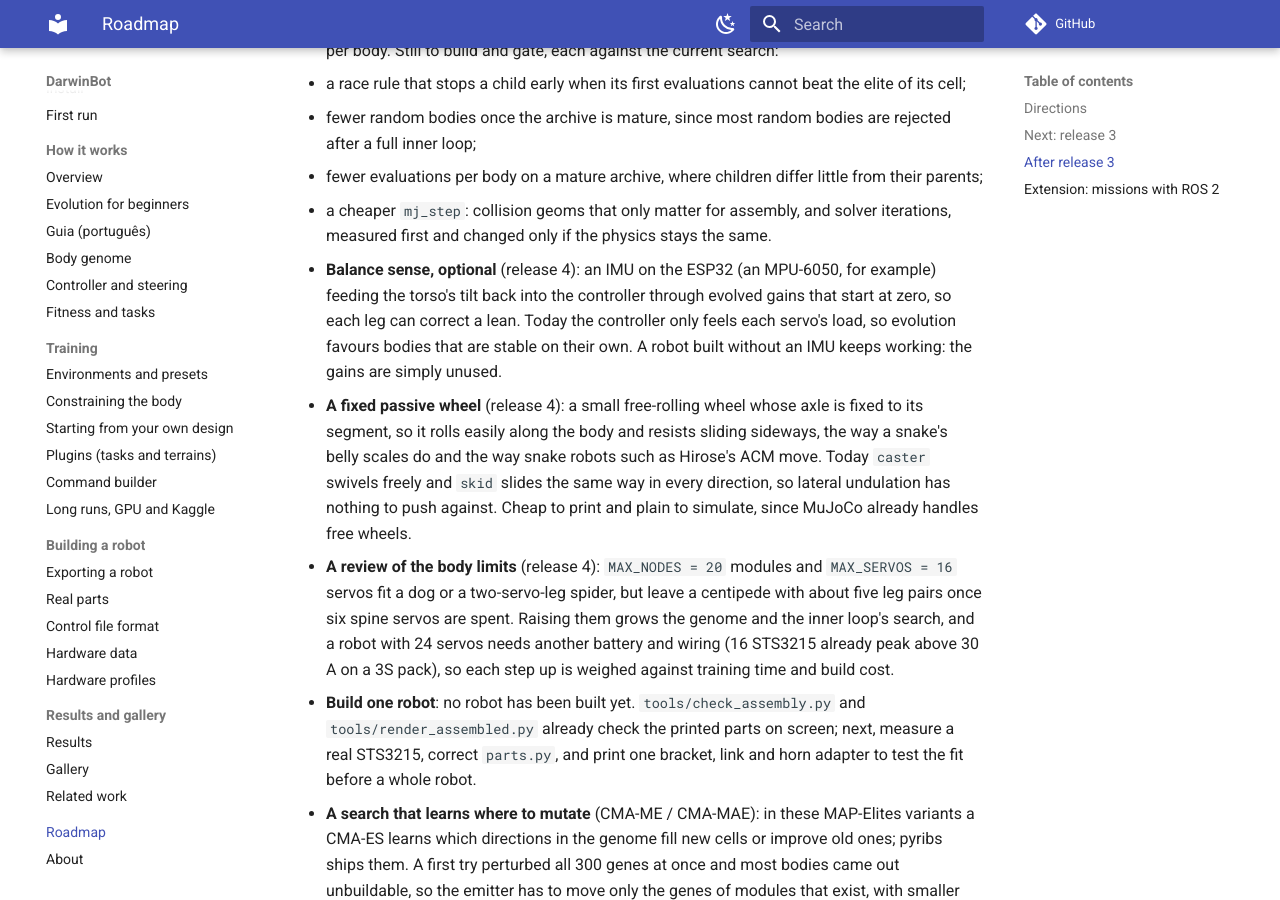
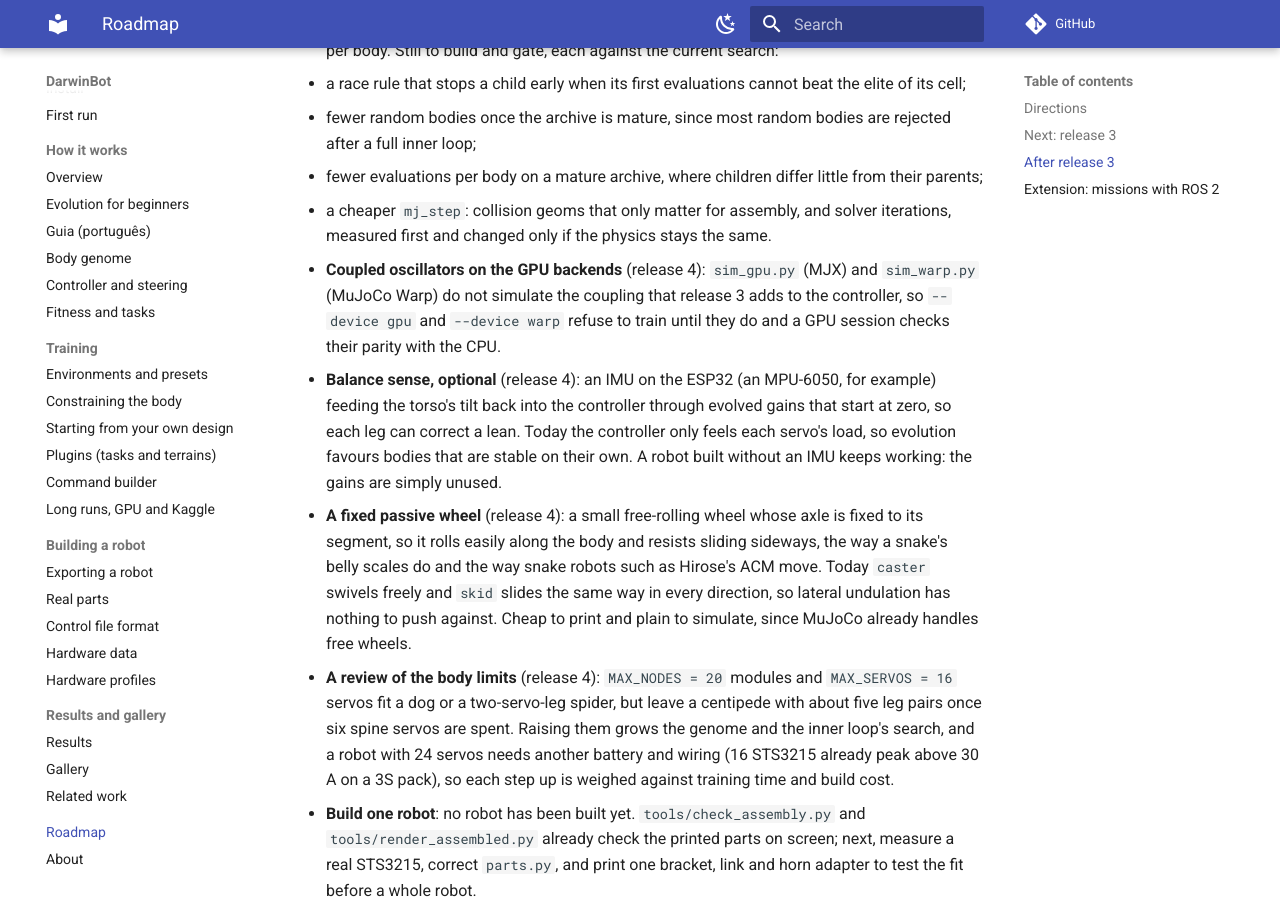
Before and after one commit to mpena2099/darwinbot, an MkDocs documentation site: the page built from docs/roadmap.md, in a window 1280 px wide and 900 px high, scrolled down 2224 px. Built offline with MkDocs 1.6.1 and Material for MkDocs 9.7.7, drawn with Linux system fonts in a browser that asks for light colours; comment, search, counter and statistics services are not loaded.

Commit message:
Roadmap: coupled oscillators on the GPU backends in release 4

```diff
--- a/docs/roadmap.md
+++ b/docs/roadmap.md
@@ -105,6 +105,10 @@ the current limits hold back.
   - a cheaper `mj_step`: collision geoms that only matter for assembly, and
     solver iterations, measured first and changed only if the physics stays
     the same.
+- **Coupled oscillators on the GPU backends** (release 4): `sim_gpu.py` (MJX)
+  and `sim_warp.py` (MuJoCo Warp) do not simulate the coupling that release 3
+  adds to the controller, so `--device gpu` and `--device warp` refuse to
+  train until they do and a GPU session checks their parity with the CPU.
 - **Balance sense, optional** (release 4): an IMU on the ESP32 (an MPU-6050, for example)
   feeding the torso's tilt back into the controller through evolved gains that
   start at zero, so each leg can correct a lean. Today the controller only
```
